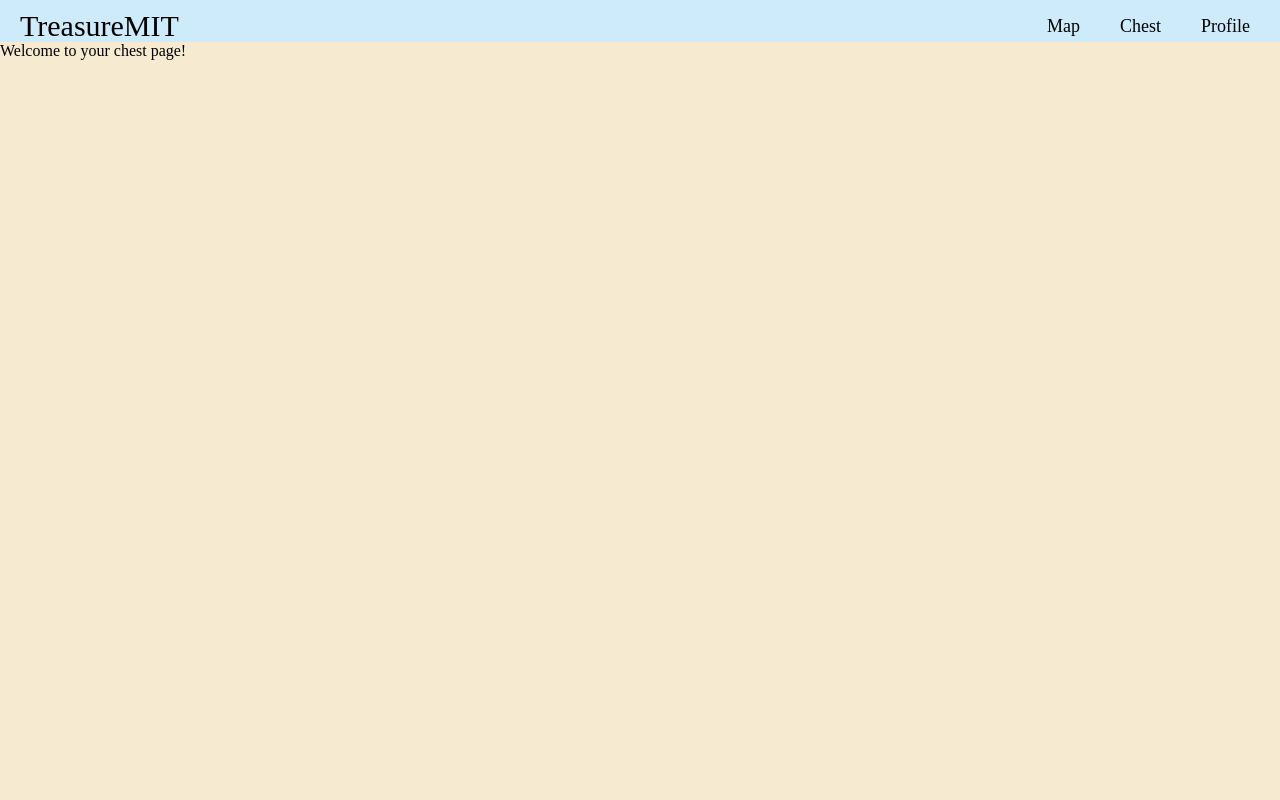
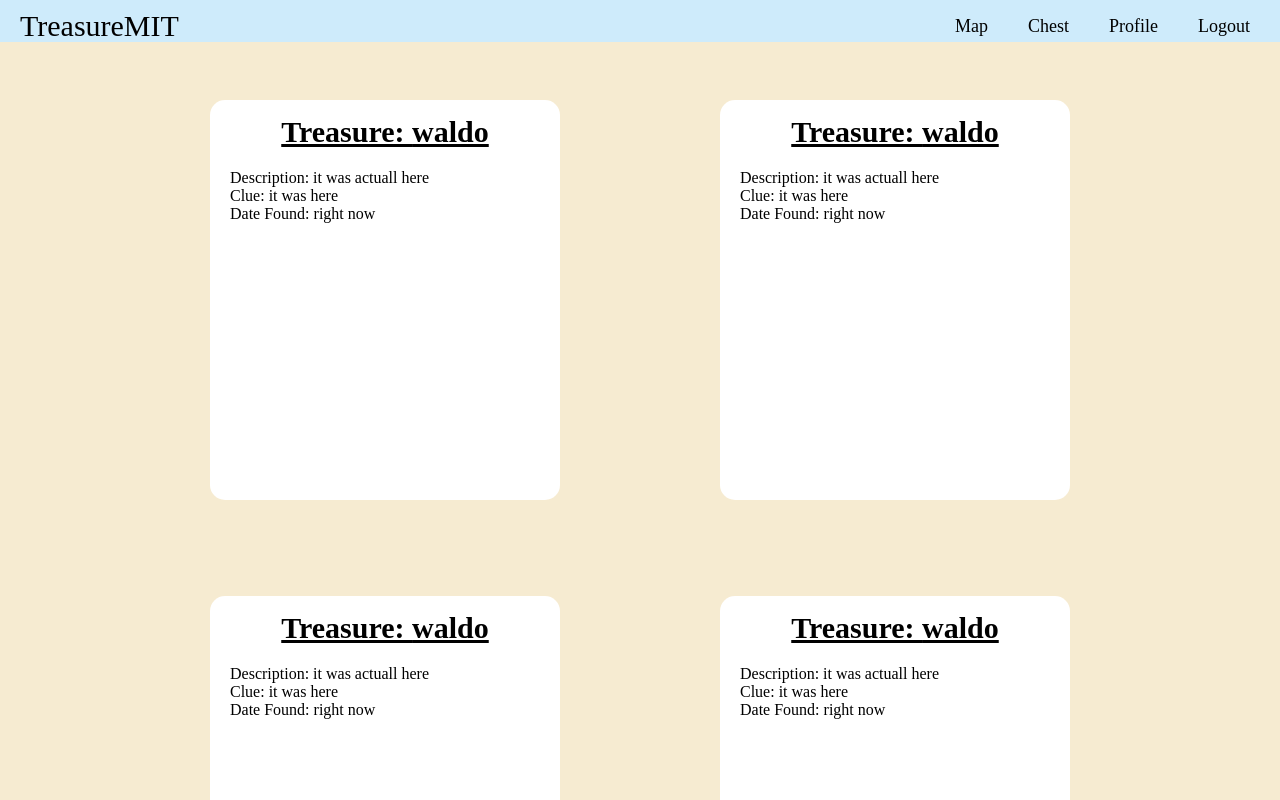
Before and after one commit to MarkRazanau/treasuremit, a Next.js app in the folder treasuremit/: page /chest in a window 1280 px wide. Shown: the top 800 px of the page. Built offline with nearby package versions, Linux system fonts and the light colour scheme; a web font is replaced by a local one.

Commit message:
treasureChest new ui

```diff
--- a/treasuremit/components/MainNavBar.js
+++ b/treasuremit/components/MainNavBar.js
@@ -18,6 +18,9 @@ export default function NavBar() {
         <Link href="/profile" className={styles.items}>
           Profile
         </Link>
+        <Link href="/" className={styles.items}>
+          Logout
+        </Link>
       </div>
     </nav>
   );
--- /dev/null
+++ b/treasuremit/components/TreasureCard.js
@@ -0,0 +1,17 @@
+import React from "react";
+import styles from "../src/styles/TreasureCard.module.css";
+
+export default function TreasureCard(props) {
+  return (
+    <div className={styles.container}>
+      <div className={styles.textContainer}>
+        <div className={styles.title}>
+          <div>Treasure: {props.treasure_name}</div>
+        </div>
+        <div>Description: {props.description}</div>
+        <div>Clue: {props.clue}</div>
+        <div>Date Found: {props.date_found}</div>
+      </div>
+    </div>
+  );
+}
--- a/treasuremit/src/pages/chest.js
+++ b/treasuremit/src/pages/chest.js
@@ -1,11 +1,61 @@
-import React from "react";
+import React, { useState, useEffect } from "react";
 import MainNavBar from "../../components/MainNavBar";
+import TreasureCard from "../../components/TreasureCard.js";
 
-export default function Chest() {
+export default function Chest({ users }) {
+  const [treasuresFound, setTreasuresFound] = useState([]);
+  const myTreasures = [
+    {
+      treasure_name: "waldo",
+      clue: "it was here",
+      description: "it was actuall here",
+      date_found: "right now",
+    },
+    {
+      treasure_name: "waldo",
+      clue: "it was here",
+      description: "it was actuall here",
+      date_found: "right now",
+    },
+    {
+      treasure_name: "waldo",
+      clue: "it was here",
+      description: "it was actuall here",
+      date_found: "right now",
+    },
+    {
+      treasure_name: "waldo",
+      clue: "it was here",
+      description: "it was actuall here",
+      date_found: "right now",
+    },
+  ];
+
+  // called when the "Feed" component "mounts", i.e.
+  // when it shows up on screen
+  useEffect(() => {
+    setTreasuresFound(myTreasures);
+  }, []);
+
+  let treasuresList = null;
+  const hasTreasures = treasuresFound.length !== 0;
+  if (hasTreasures) {
+    treasuresList = treasuresFound.map((treasureObj) => (
+      <TreasureCard
+        treasure_name={treasureObj.treasure_name}
+        clue={treasureObj.clue}
+        description={treasureObj.description}
+        date_found={treasureObj.date_found}
+      />
+    ));
+  } else {
+    treasuresList = <div>No Treasures Found Yet!</div>;
+  }
+
   return (
-    <div>
+    <div className="Chest-wrapper">
       <MainNavBar />
-      <div>Welcome to your chest page!</div>
+      <div className="TreasureFound-container">{treasuresList}</div>
     </div>
   );
 }
--- a/treasuremit/src/pages/profile.js
+++ b/treasuremit/src/pages/profile.js
@@ -4,8 +4,6 @@ import dbConnect from "../../serv/dbConnect";
 import User from "./api/models/User";
 
 export default function Profile({ users }) {
-  console.log(users);
-
   return (
     <div className="Profile-wrapper">
       <MainNavBar />
--- a/treasuremit/src/pages/redirect.js
+++ b/treasuremit/src/pages/redirect.js
@@ -45,6 +45,7 @@ export default function Redirect() {
         .then((response) => response.json())
         .then((info) =>
           Object.assign(userObj, {
+            sub: info["sub"],
             name: info["given_name"],
             email: info["email"],
           })
--- /dev/null
+++ b/treasuremit/src/styles/TreasureCard.module.css
@@ -0,0 +1,21 @@
+.container{
+    height:400px;
+    margin: 3em 10vh;
+    background-color: white;
+    flex: 0 0 350px;
+    border-radius: 15px;
+
+
+}
+
+.textContainer{
+    margin: 15px 20px;
+}
+
+.title{
+    font-size:30px;
+    font-weight: bold;
+    text-align: center;
+    text-decoration: underline;
+    margin-bottom: 20px;
+}
--- a/treasuremit/src/styles/globals.css
+++ b/treasuremit/src/styles/globals.css
@@ -159,3 +159,10 @@ html, body{
     top:15%;
     transform: translateX(-50%);}
 }
+
+.TreasureFound-container{
+  display: flex;
+  flex-wrap:wrap;
+  justify-content: center;
+  padding: 10px calc((100% - (590px * 3)) / 2)
+}
```
Also changed, not shown: 2 other files (tests, documents, lock files or other folders).
